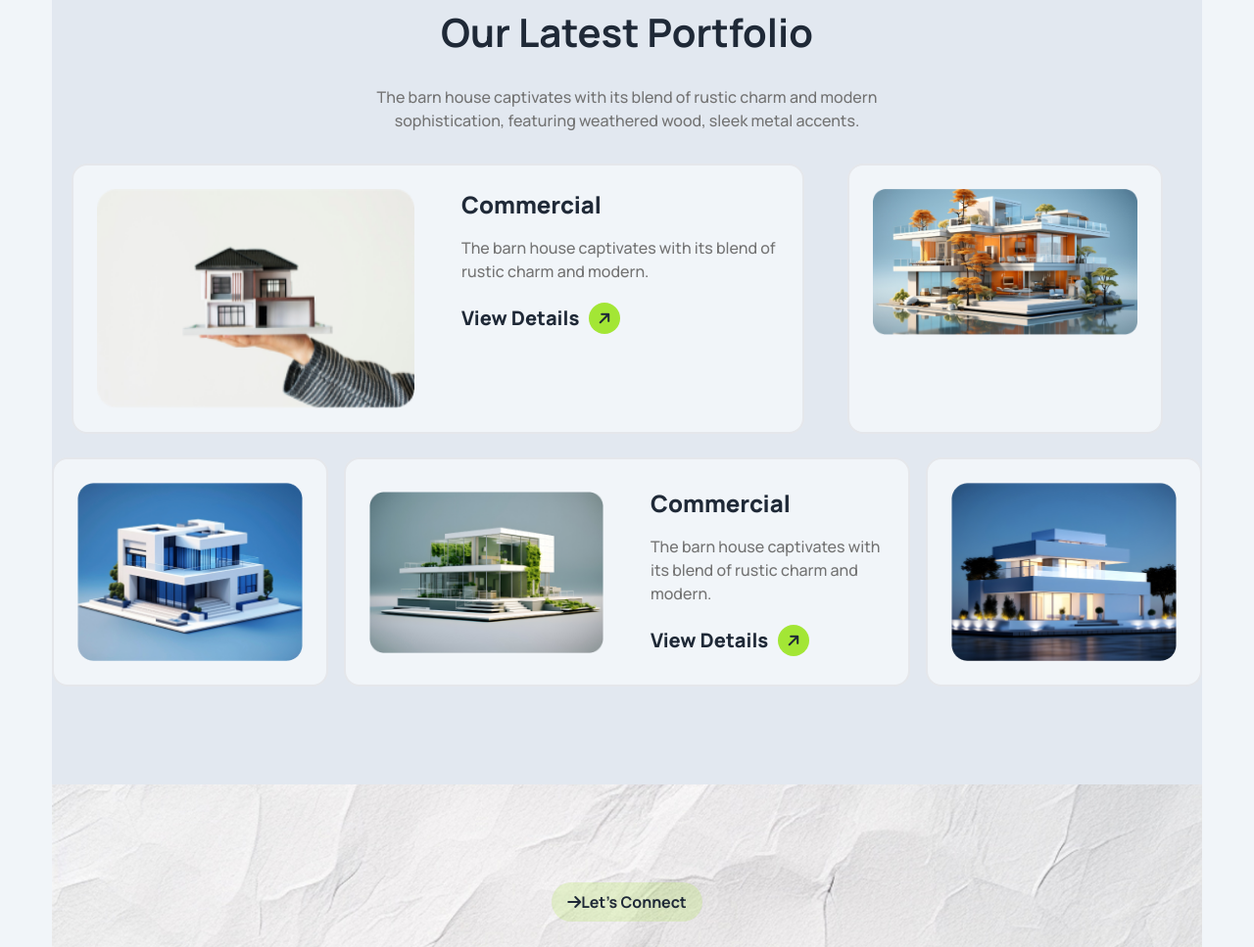
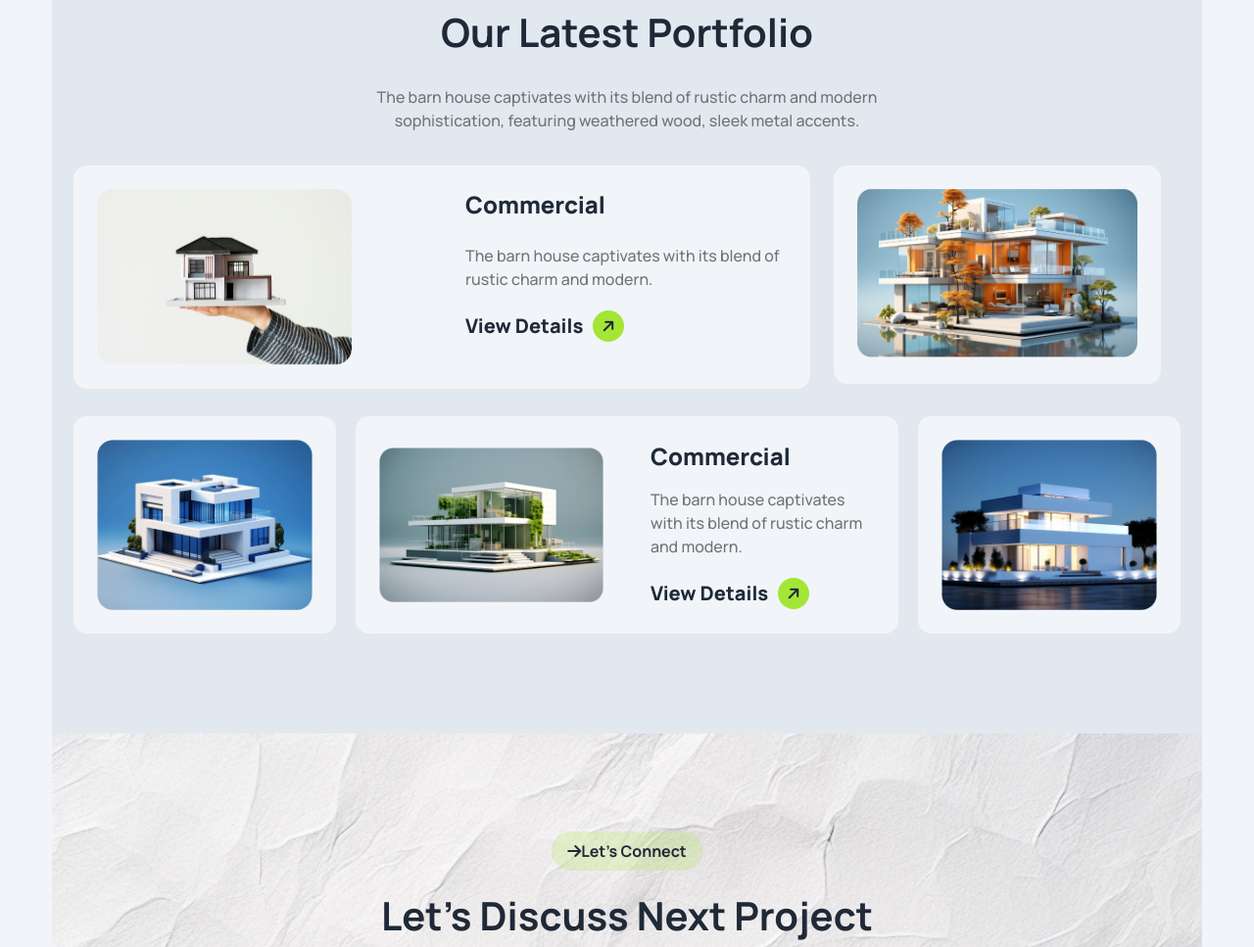
Before and after one commit to dtehamza/assingment--three, a plain HTML site: page index.html in a window 1280 px wide. Shown: the part 2390-3357 px from the top of the page at 98% size. Drawn offline with nearby package versions, Linux system fonts and the light colour scheme.

Commit message:
first commit

```diff
--- a/index.html
+++ b/index.html
@@ -264,20 +264,20 @@
           </div>
 
           <!-- grid -->
-           <div class="grid grid-cols-1 sm:grid-cols-12 rounded-2xl gap-6 mx-[20px]">
+           <div class="grid grid-cols-1 sm:grid-cols-12 rounded-2xl mx-[20px]">
 
-            <div class="sm:col-span-8 min-w-[100px] bg-slate-100 rounded-2xl border-2">
+            <div class="sm:col-span-8 h-full bg-slate-100 rounded-2xl gar-6 border-2 items-center">
 
               <div class="grid sm:grid-cols-2 grid lg:grid-row-1">
 
                 <div class="">
-                  <img class="p-6 w-full " src="assets/img1.png" alt="">
+                  <img class="p-6 h-full" src="assets/img1.png" alt="">
                 </div>
 
                 <div class="p-6">
 
                   <div class="">
-                      <h1 class="text-2xl font-extrabold pb-4 text-left">Commercial</h1>
+                      <h1 class="text-2xl font-extrabold pb-6 text-left">Commercial</h1>
                       <p class="text-body1 text-base font-medium text-left pb-5">The barn house captivates with its blend of rustic charm and modern.</p>
 
                   </div>
@@ -295,10 +295,10 @@
 
             </div>
 
-            <div class="sm:col-span-4 min-w-[100px] bg-slate-100 rounded-2xl border-2 mx-[20px]">
+            <div class="sm:col-span-4 bg-slate-100 rounded-2xl border-2 mx-[20px] h-[227.3px]">
 
-              <div>
-                <img class="p-6 w-full h-full" src="assets/img2.png" alt="">
+              <div class="">
+                <img class="p-6 w-full h-[220px]" src="assets/img2.png" alt="">
               </div>
 
             </div>
@@ -307,9 +307,10 @@
            </div>
 
 
-           <div class="grid grid-cols-1 sm:grid-cols-12 rounded-2xl gap-4 pt-6"  >
-              <div class="bg-slate-100 rounded-2xl border-2 items-center lg:col-span-3 sm:col-span-1">
-                  <img class="w-full h-full p-6" src="assets/img3.png" alt="">
+           <div class="grid grid-cols-1 grid sm:grid-cols-12 rounded-2xl gap-4 pt-6 mx-[20px]"   >
+
+              <div class=" bg-slate-100 rounded-2xl border-2 items-center lg:col-span-3 grit sm:col-span-1 ">
+                  <img class="h-full w-full p-6" src="assets/img3.png" alt="">
               </div>
 
               <div class="grid lg:grid-cols-2 bg-slate-100 rounded-2xl border-2 items-center col-span-6 ">
@@ -336,7 +337,7 @@
 
               </div>
               <div class="lg:col-span-3 bg-slate-100 rounded-2xl border-2 items-center">
-              <img class=" w-full p-6" src="assets/img5.png" alt="">
+              <img class=" w-full h-full p-6" src="assets/img5.png" alt="">
 
               </div>
 
```
